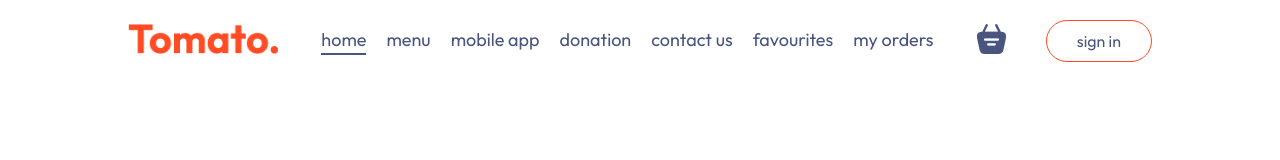
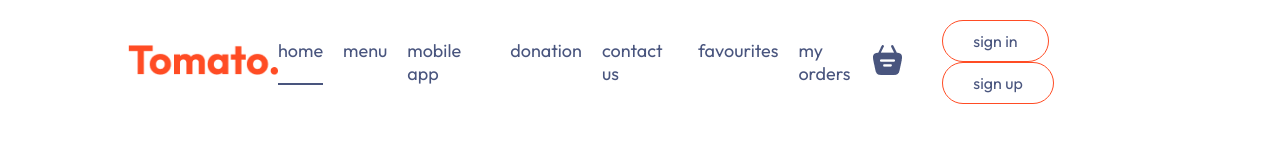
Before and after one commit to ramaelberry/project_website_v2, a React (Vite) app: page /cart in a window 1280 px wide. Shown: the top 160 px of the page. Built offline with nearby package versions, Linux system fonts and the light colour scheme; no server answers.

Commit message:
Add files via upload

```diff
--- a/components/Navbar/Navbar.jsx
+++ b/components/Navbar/Navbar.jsx
@@ -3,11 +3,13 @@ import  './Navbar.css'
 import { assets } from '../../assets/assets'
 import { Link } from 'react-router-dom'
 import { StoreContext } from '../../pages/Context/StoreContext'
+import { useUser, UserButton } from '@clerk/clerk-react'
 
 const Navbar = ({setShowLogin}) => {
 
   const [menu,setMenu] = useState("home");
   const {getTotalCartAmount} = useContext(StoreContext);
+  const { isSignedIn } = useUser();
 
   return (
     <div className='navbar'>
@@ -26,7 +28,18 @@ const Navbar = ({setShowLogin}) => {
           <img src={assets.basket_icon} alt="" />
           <div className={getTotalCartAmount()>0?"dot":""}></div>
         </Link>
-        <button onClick={()=>setShowLogin(true)}>sign in</button>
+        {isSignedIn ? (
+          <UserButton afterSignOutUrl="/" />
+        ) : (
+          <div className="navbar-auth-buttons">
+            <Link to="/sign-in">
+              <button>sign in</button>
+            </Link>
+            <Link to="/sign-up">
+              <button>sign up</button>
+            </Link>
+          </div>
+        )}
       </div>
     </div>
   )
```
